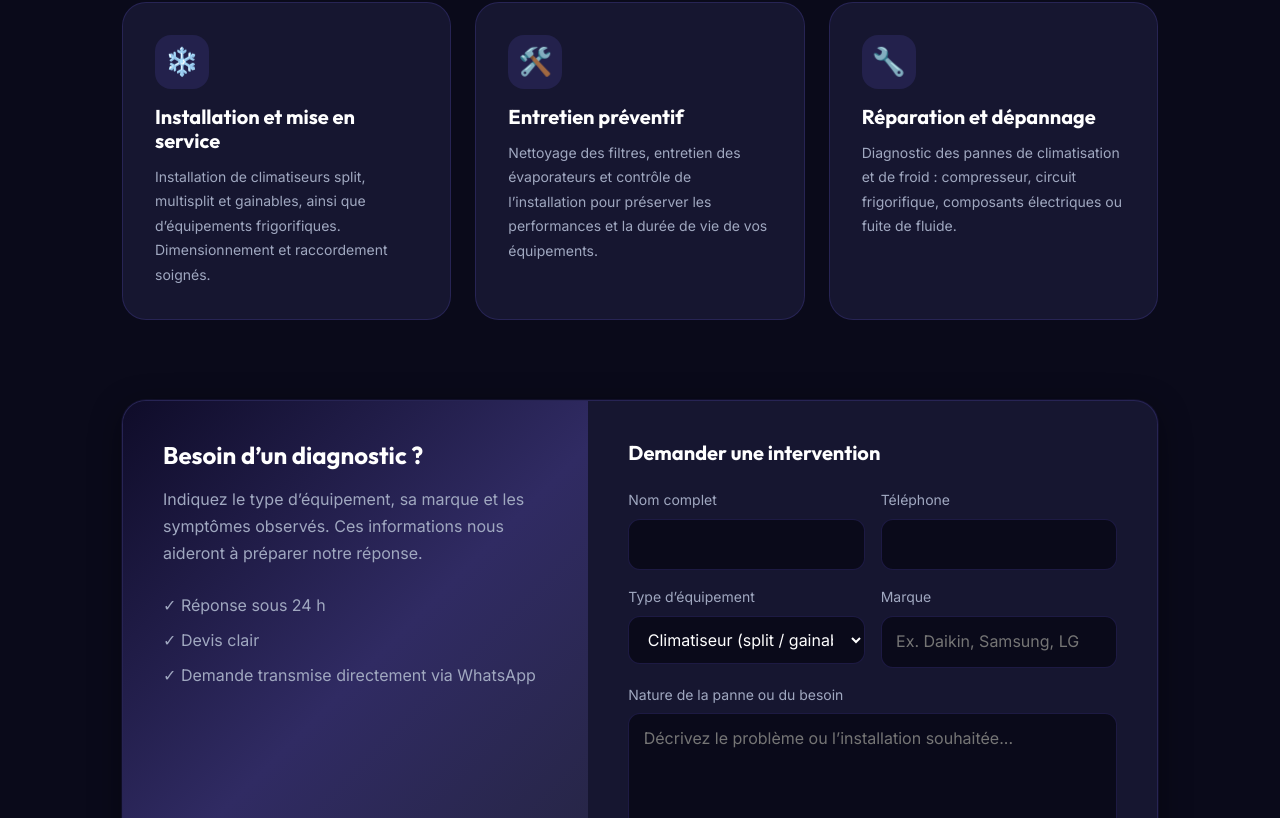
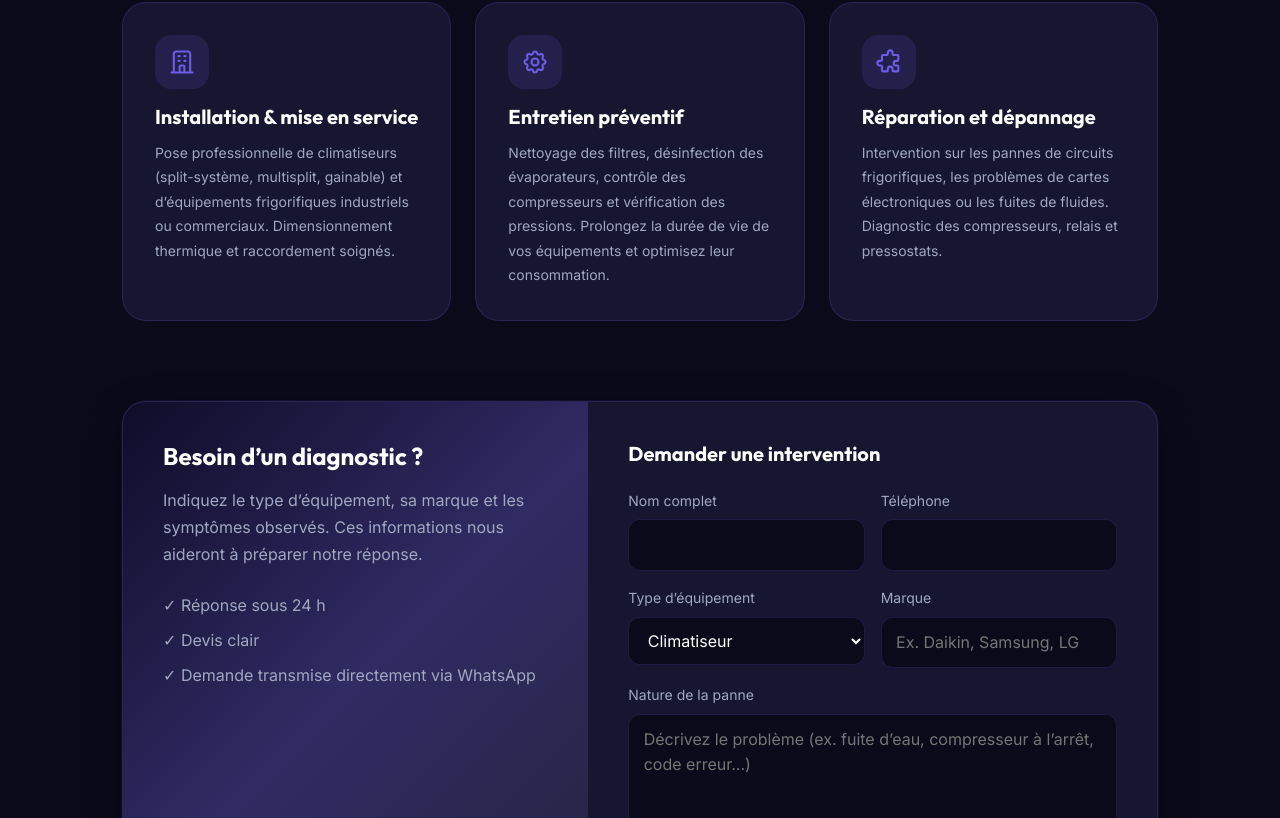
Before and after one commit to aserym25/sershop, a React (Vite) app: page /service in a window 1280 px wide. Shown: the part 562-1380 px from the top of the page. Built offline with nearby package versions, Linux system fonts and the light colour scheme.

Commit message:
Refactor ServicePage component for improved performance and readability

```diff
--- a/src/pages/ServicePage.jsx
+++ b/src/pages/ServicePage.jsx
@@ -1,4 +1,5 @@
 import React, { useState } from 'react'
+import { AnimatePresence, m } from 'framer-motion'
 import styled, { keyframes } from 'styled-components'
 import { requestServiceViaWhatsApp } from '../utils/whatsapp'
 
@@ -31,7 +32,7 @@ const Hero = styled.section`
   }
 `
 
-const HeroContent = styled.div`
+const HeroContent = styled(m.div)`
   position: relative;
   z-index: 1;
   max-width: 850px;
@@ -106,7 +107,7 @@ const ServiceGrid = styled.div`
   }
 `
 
-const ServiceCard = styled.article`
+const ServiceCard = styled(m.article)`
   padding: 2rem;
   border-radius: ${({ theme }) => theme.radii.xl};
   background: ${({ theme }) => theme.colors.bgCard};
@@ -142,7 +143,12 @@ const ServiceIcon = styled.div`
   place-items: center;
   border-radius: ${({ theme }) => theme.radii.lg};
   background: rgba(108, 92, 231, 0.15);
-  font-size: 1.7rem;
+
+  svg {
+    width: 28px;
+    height: 28px;
+    color: ${({ theme }) => theme.colors.primaryLight};
+  }
 `
 
 const RequestPanel = styled.section`
@@ -184,11 +190,60 @@ const RequestIntro = styled.div`
   li + li { margin-top: 0.5rem; }
 `
 
-const RequestForm = styled.form`
+const RequestForm = styled(m.form)`
   padding: 2.5rem;
 
   @media (max-width: ${({ theme }) => theme.breakpoints.sm}) {
     padding: 1.5rem;
+  }
+`
+
+const SubmissionSuccess = styled(m.div)`
+  min-height: 100%;
+  padding: 2.5rem;
+  display: flex;
+  flex-direction: column;
+  justify-content: center;
+  align-items: flex-start;
+
+  h2 {
+    font-family: ${({ theme }) => theme.fonts.heading};
+    font-size: ${({ theme }) => theme.fontSizes['2xl']};
+    color: ${({ theme }) => theme.colors.textPrimary};
+    margin: 1.25rem 0 0.75rem;
+  }
+
+  p {
+    color: ${({ theme }) => theme.colors.textSecondary};
+    line-height: 1.7;
+    margin-bottom: 1.5rem;
+  }
+`
+
+const SuccessIcon = styled.div`
+  width: 58px;
+  height: 58px;
+  display: grid;
+  place-items: center;
+  border-radius: 50%;
+  background: rgba(0, 200, 150, 0.15);
+  color: ${({ theme }) => theme.colors.accent};
+  font-size: 1.8rem;
+`
+
+const SecondaryButton = styled.button`
+  padding: 0.75rem 1.25rem;
+  border: 1px solid ${({ theme }) => theme.colors.border};
+  border-radius: ${({ theme }) => theme.radii.full};
+  background: transparent;
+  color: ${({ theme }) => theme.colors.textPrimary};
+  font: inherit;
+  font-weight: ${({ theme }) => theme.fontWeights.semibold};
+  cursor: pointer;
+  transition: border-color ${({ theme }) => theme.transitions.fast};
+
+  &:hover {
+    border-color: ${({ theme }) => theme.colors.primaryLight};
   }
 `
 
@@ -261,28 +316,34 @@ const SubmitButton = styled.button`
   }
 `
 
-const FormNotice = styled.p`
-  margin-top: 1rem;
-  color: ${({ theme }) => theme.colors.accent};
-  font-size: ${({ theme }) => theme.fontSizes.sm};
-  line-height: 1.6;
-`
-
 const services = [
   {
-    icon: '❄️',
-    title: 'Installation et mise en service',
-    description: 'Installation de climatiseurs split, multisplit et gainables, ainsi que d’équipements frigorifiques. Dimensionnement et raccordement soignés.',
+    icon: (
+      <svg fill="none" stroke="currentColor" viewBox="0 0 24 24" aria-hidden="true">
+        <path strokeLinecap="round" strokeLinejoin="round" strokeWidth="1.8" d="M19 21V5a2 2 0 00-2-2H7a2 2 0 00-2 2v16m14 0h2m-2 0h-5m-9 0H3m2 0h5M9 7h1m-1 4h1m4-4h1m-1 4h1m-5 10v-5a1 1 0 011-1h2a1 1 0 011 1v5m-4 0h4" />
+      </svg>
+    ),
+    title: 'Installation & mise en service',
+    description: 'Pose professionnelle de climatiseurs (split-système, multisplit, gainable) et d’équipements frigorifiques industriels ou commerciaux. Dimensionnement thermique et raccordement soignés.',
   },
   {
-    icon: '🛠️',
+    icon: (
+      <svg fill="none" stroke="currentColor" viewBox="0 0 24 24" aria-hidden="true">
+        <path strokeLinecap="round" strokeLinejoin="round" strokeWidth="1.8" d="M10.325 4.317c.426-1.756 2.924-1.756 3.35 0a1.724 1.724 0 002.573 1.066c1.543-.94 3.31.826 2.37 2.37a1.724 1.724 0 001.065 2.572c1.756.426 1.756 2.924 0 3.35a1.724 1.724 0 00-1.066 2.573c.94 1.543-.826 3.31-2.37 2.37a1.724 1.724 0 00-2.572 1.065c-.426 1.756-2.924 1.756-3.35 0a1.724 1.724 0 00-2.573-1.066c-1.543.94-3.31-.826-2.37-2.37a1.724 1.724 0 00-1.065-2.572c-1.756-.426-1.756-2.924 0-3.35a1.724 1.724 0 001.066-2.573c-.94-1.543.826-3.31 2.37-2.37.996.608 2.296.07 2.572-1.065z" />
+        <circle cx="12" cy="12" r="3" strokeWidth="1.8" />
+      </svg>
+    ),
     title: 'Entretien préventif',
-    description: 'Nettoyage des filtres, entretien des évaporateurs et contrôle de l’installation pour préserver les performances et la durée de vie de vos équipements.',
+    description: 'Nettoyage des filtres, désinfection des évaporateurs, contrôle des compresseurs et vérification des pressions. Prolongez la durée de vie de vos équipements et optimisez leur consommation.',
   },
   {
-    icon: '🔧',
+    icon: (
+      <svg fill="none" stroke="currentColor" viewBox="0 0 24 24" aria-hidden="true">
+        <path strokeLinecap="round" strokeLinejoin="round" strokeWidth="1.8" d="M11 4a2 2 0 114 0v1a1 1 0 001 1h3a1 1 0 011 1v3a1 1 0 01-1 1h-1a2 2 0 100 4h1a1 1 0 011 1v3a1 1 0 01-1 1h-3a1 1 0 01-1-1v-1a2 2 0 10-4 0v1a1 1 0 01-1 1H7a1 1 0 01-1-1v-3a1 1 0 00-1-1H4a2 2 0 110-4h1a1 1 0 001-1V7a1 1 0 011-1h3a1 1 0 001-1V4z" />
+      </svg>
+    ),
     title: 'Réparation et dépannage',
-    description: 'Diagnostic des pannes de climatisation et de froid : compresseur, circuit frigorifique, composants électriques ou fuite de fluide.',
+    description: 'Intervention sur les pannes de circuits frigorifiques, les problèmes de cartes électroniques ou les fuites de fluides. Diagnostic des compresseurs, relais et pressostats.',
   },
 ]
 
@@ -296,23 +357,32 @@ const initialForm = {
 
 export const ServicePage = () => {
   const [form, setForm] = useState(initialForm)
-  const [notice, setNotice] = useState('')
+  const [isSubmitted, setIsSubmitted] = useState(false)
+  const [submittedBrand, setSubmittedBrand] = useState('')
 
   const handleChange = (event) => {
     setForm(current => ({ ...current, [event.target.name]: event.target.value }))
-    setNotice('')
   }
 
   const handleSubmit = (event) => {
     event.preventDefault()
     requestServiceViaWhatsApp(form)
-    setNotice('Votre demande est prête dans WhatsApp. Envoyez le message pour nous la transmettre.')
+    setSubmittedBrand(form.marque)
+    setIsSubmitted(true)
+  }
+
+  const handleNewRequest = () => {
+    setForm(initialForm)
+    setIsSubmitted(false)
   }
 
   return (
     <PageWrapper>
       <Hero>
-        <HeroContent>
+        <HeroContent initial="hidden" animate="visible" variants={{
+          hidden: { opacity: 0, y: 30 },
+          visible: { opacity: 1, y: 0, transition: { duration: 0.6 } },
+        }}>
           <Eyebrow>Installation · Entretien · Dépannage</Eyebrow>
           <HeroTitle>Services froid & <span>climatisation</span></HeroTitle>
           <HeroText>
@@ -330,9 +400,19 @@ export const ServicePage = () => {
         </SectionHeading>
 
         <ServiceGrid>
-          {services.map(service => (
-            <ServiceCard key={service.title}>
-              <ServiceIcon aria-hidden="true">{service.icon}</ServiceIcon>
+          {services.map((service, index) => (
+            <ServiceCard
+              key={service.title}
+              initial="hidden"
+              whileInView="visible"
+              viewport={{ once: true, margin: '-50px' }}
+              variants={{
+                hidden: { opacity: 0, y: 40 },
+                visible: { opacity: 1, y: 0, transition: { delay: index * 0.15, duration: 0.5 } },
+              }}
+              whileHover={{ y: -8, boxShadow: '0 15px 30px rgba(0,0,0,0.2)' }}
+            >
+              <ServiceIcon>{service.icon}</ServiceIcon>
               <h3>{service.title}</h3>
               <p>{service.description}</p>
             </ServiceCard>
@@ -353,7 +433,16 @@ export const ServicePage = () => {
             </ul>
           </RequestIntro>
 
-          <RequestForm onSubmit={handleSubmit}>
+          <AnimatePresence mode="wait" initial={false}>
+            {!isSubmitted ? (
+              <RequestForm
+                key="service-form"
+                onSubmit={handleSubmit}
+                initial={{ opacity: 0 }}
+                animate={{ opacity: 1 }}
+                exit={{ opacity: 0, x: -30 }}
+                transition={{ duration: 0.2 }}
+              >
                 <FormTitle>Demander une intervention</FormTitle>
                 <FieldGrid>
                   <Field>
@@ -369,7 +458,7 @@ export const ServicePage = () => {
                   <Field>
                     <label htmlFor="service-equipment">Type d’équipement</label>
                     <select id="service-equipment" name="typeAppareil" value={form.typeAppareil} onChange={handleChange}>
-                  <option>Climatiseur (split / gainable)</option>
+                      <option>Climatiseur</option>
                       <option>Réfrigérateur / congélateur</option>
                       <option>Chambre froide</option>
                       <option>Autre matériel</option>
@@ -381,12 +470,31 @@ export const ServicePage = () => {
                   </Field>
                 </FieldGrid>
                 <Field>
-              <label htmlFor="service-issue">Nature de la panne ou du besoin</label>
-              <textarea id="service-issue" name="panne" required value={form.panne} onChange={handleChange} placeholder="Décrivez le problème ou l’installation souhaitée..." />
+                  <label htmlFor="service-issue">Nature de la panne</label>
+                  <textarea id="service-issue" name="panne" required value={form.panne} onChange={handleChange} placeholder="Décrivez le problème (ex. fuite d’eau, compresseur à l’arrêt, code erreur...)" />
                 </Field>
-            <SubmitButton type="submit">Continuer sur WhatsApp</SubmitButton>
-            {notice && <FormNotice role="status">{notice}</FormNotice>}
+                <SubmitButton type="submit">Envoyer la demande</SubmitButton>
               </RequestForm>
+            ) : (
+              <SubmissionSuccess
+                key="service-success"
+                role="status"
+                initial={{ opacity: 0, scale: 0.95 }}
+                animate={{ opacity: 1, scale: 1 }}
+                exit={{ opacity: 0, x: 30 }}
+                transition={{ duration: 0.25 }}
+              >
+                <SuccessIcon aria-hidden="true">✓</SuccessIcon>
+                <h2>Votre demande est prête</h2>
+                <p>
+                  Un message contenant les informations de votre équipement
+                  {submittedBrand ? ` ${submittedBrand}` : ''} a été préparé dans WhatsApp.
+                  Envoyez-le dans WhatsApp pour nous transmettre votre demande.
+                </p>
+                <SecondaryButton type="button" onClick={handleNewRequest}>Faire une autre demande</SecondaryButton>
+              </SubmissionSuccess>
+            )}
+          </AnimatePresence>
         </RequestPanel>
       </Content>
     </PageWrapper>
```
Lines whose indentation alone changed are shown as unchanged.
